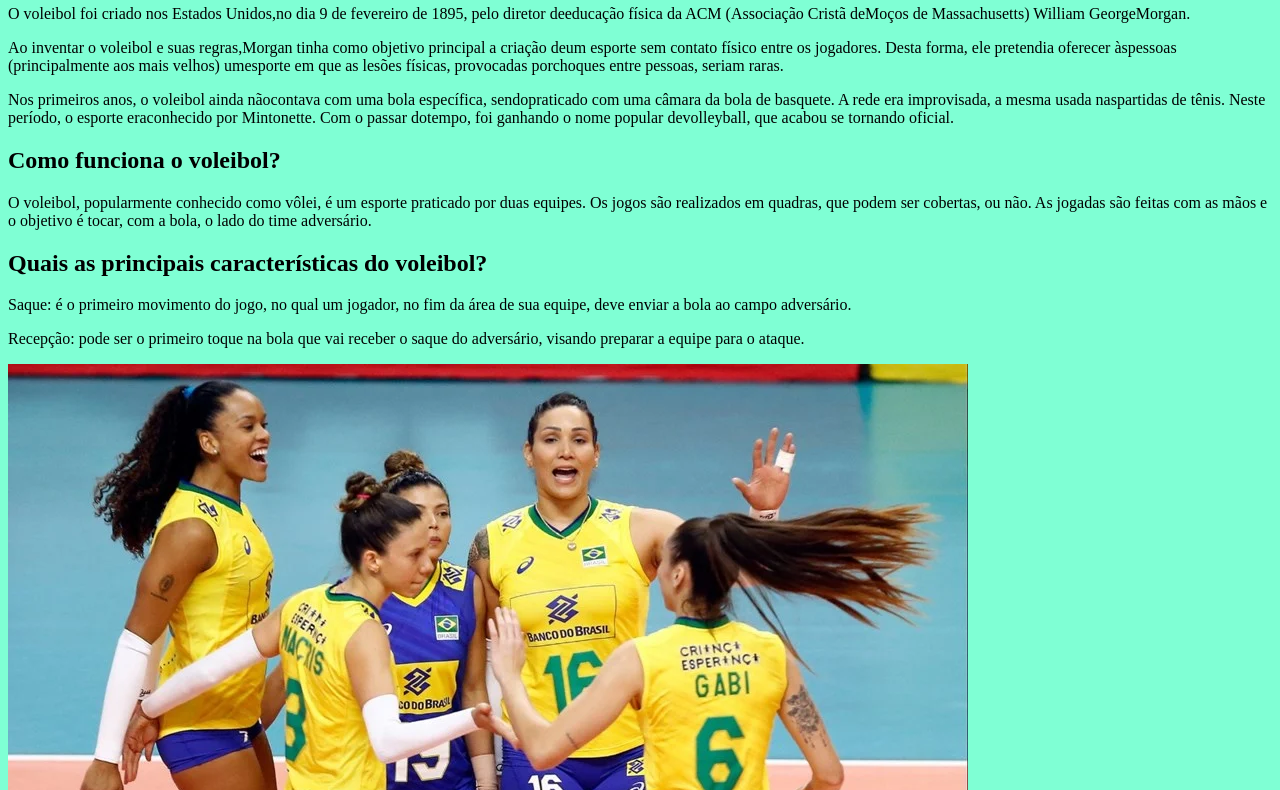
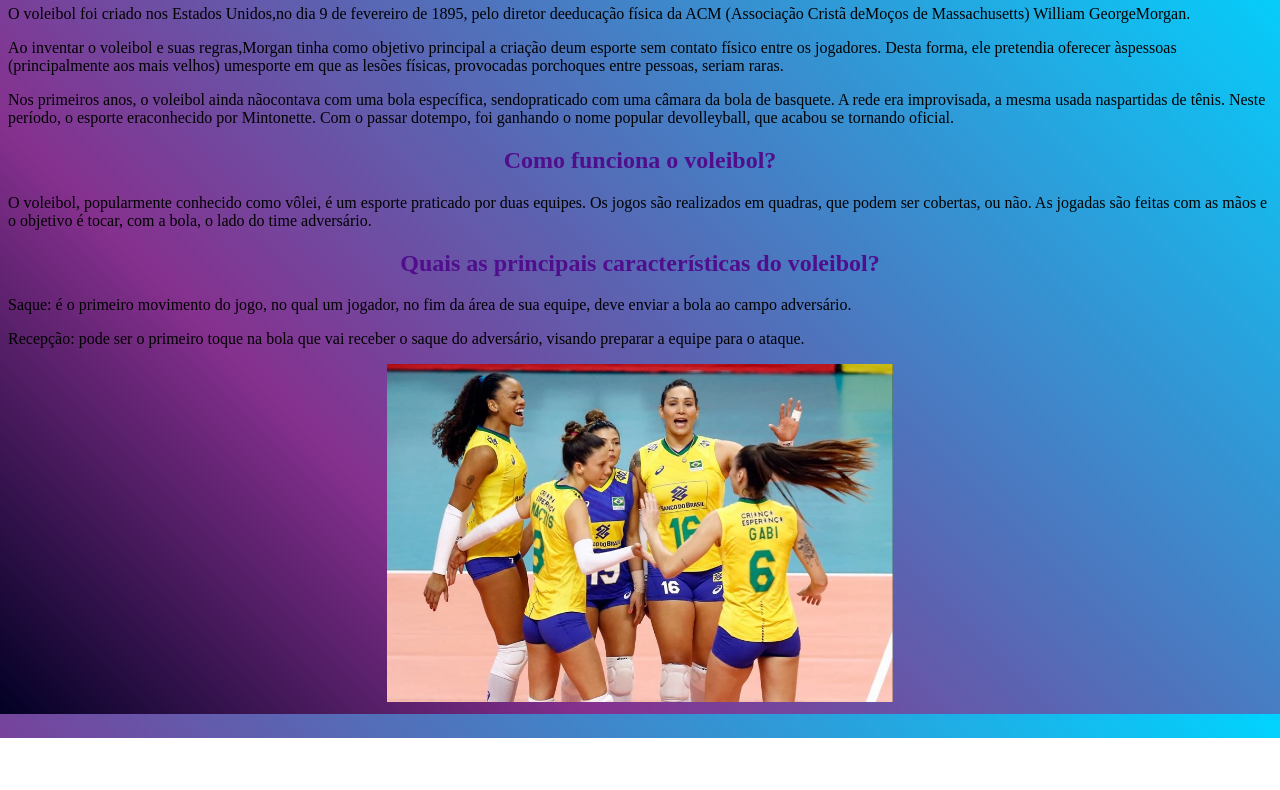
Before and after one commit to JuliaPedro09/Volei, a plain HTML site: page index.html in a window 1280 px wide. Shown: the part 62-852 px from the top of the page. After the commit the page ends 800 px from the top, so only its background shows below. Drawn offline with Linux system fonts and the light colour scheme.

Commit message:
Update style.css

```diff
--- a/style.css
+++ b/style.css
@@ -1,7 +1,16 @@
 body{
-background-color: aquamarine;
+background-color: rgb(189, 221, 210);
+background: linear-gradient(45deg, rgba(2,0,36,1) 0%, rgba(110,9,121,0.8379726890756303) 29%, rgba(0,212,255,1) 100%);
+
+
 }
 
-h1}
-color:purple;
+.volei{
+    width: 40%;
+    margin-left: 30%;
+
 }
+h2{
+    color: rgb(80, 14, 141);
+    text-align: center;
+}
```
